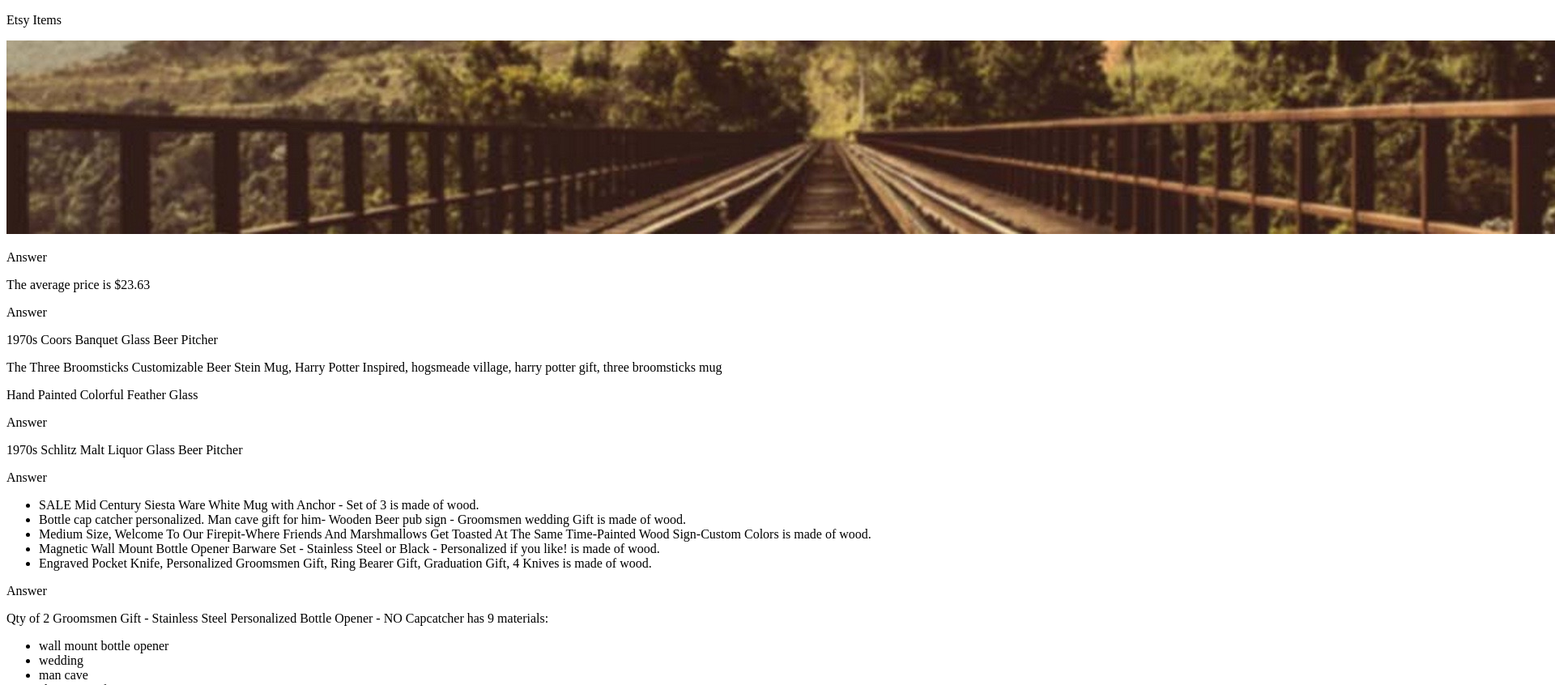
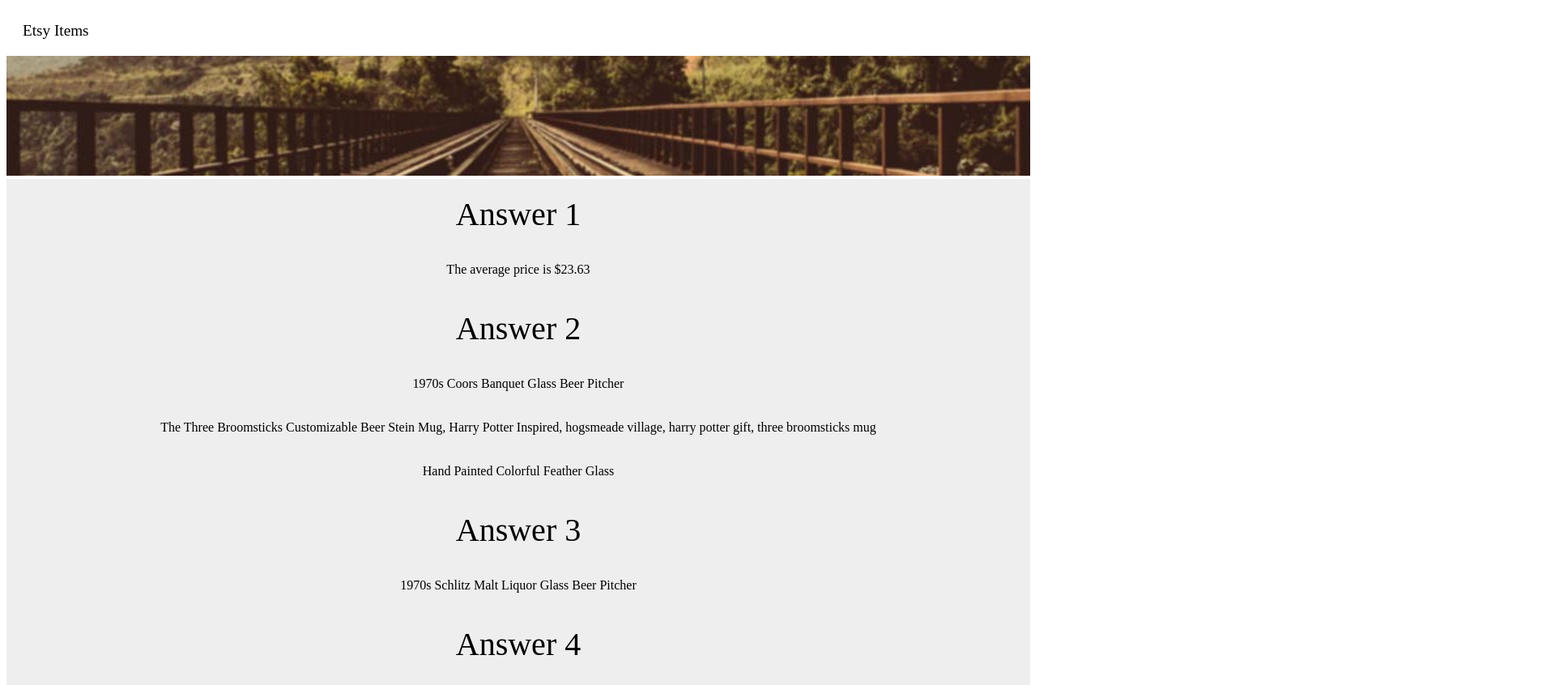
Before and after one commit to Johnrae/Assignment-8, a plain HTML site: page index.html in a window 1280 px wide. Shown: the top 846 px of the page at 81% size, 1920 px wide, since content can reach past the window. Drawn offline with Linux system fonts and the light colour scheme.

Commit message:
Css work

```diff
--- a/index.html
+++ b/index.html
@@ -2,7 +2,7 @@
 <html>
 <head>
   <title>JS :)</title>
-    <style src="main.css"></style>
+    <link rel="stylesheet" type="text/css" href="css/main.css">
 </head>
 <body>
 <div class='container'>
@@ -21,34 +21,34 @@
   <div class='wrapper'>
 
 
-  <p class='answertxt'>Answer</p>
+  <p class='answertxt'>Answer 1</p>
     <div class='answer'>
       <p id='answer1'></p>
     </div>
 
-  <p class='answertxt'>Answer</p>
+  <p class='answertxt'>Answer 2</p>
     <div class='answer'>
       <p id='answer2a'></p>
       <p id='answer2b'></p>
       <p id='answer2c'></p>
     </div>
 
-  <p class='answertxt'>Answer</p>
+  <p class='answertxt'>Answer 3</p>
     <div class='answer'>
       <p id='answer3'></p>
     </div>
 
-  <p class='answertxt'>Answer</p>
+  <p class='answertxt'>Answer 4</p>
     <div class='answer'>
       <p id='answer4'></p>
     </div>
 
-  <p class='answertxt'>Answer</p>
+  <p class='answertxt'>Answer 5</p>
     <div class='answer'>
       <p id='answer5'></p>
     </div>
 
-  <p class='answertxt'>Answer</p>
+  <p class='answertxt'>Answer 6</p>
     <div class='answer'>
       <p id='answer6'></p>
     </div>
--- a/scss/main.scss
+++ b/scss/main.scss
@@ -1,7 +1,49 @@
+$grey: #EEEEEE;
+
+
+
 body{
   max-width: 100%;
+  text-align: center;
+  text-decoration: none;
+  list-style: none;
 }
+
 .header{
-  width: 1200px;
-  max-width:100%;
+  width: 100%;
+  max-width: 100%;
+  overflow: auto;
+  .nav{
+    float: left;
+    padding-left: 20px;
+    font-size: 1.2em;
+  }
 }
+
+img{
+  width: 100%;
+}
+
+.wrapper{
+  background-color: $grey;
+  .answertxt{
+    margin-top: 0;
+    padding-top: 20px;
+    padding-bottom: 20px;
+  }
+}
+
+.answertxt{
+  font-size: 40px;
+}
+
+p{
+  margin-bottom: 0;
+  padding-bottom: 20px;
+}
+
+footer{
+  background-color: #4B494F;
+  color: #939394;
+  padding: 40px 0;
+}
```
Also changed, not shown: css/main.css.
